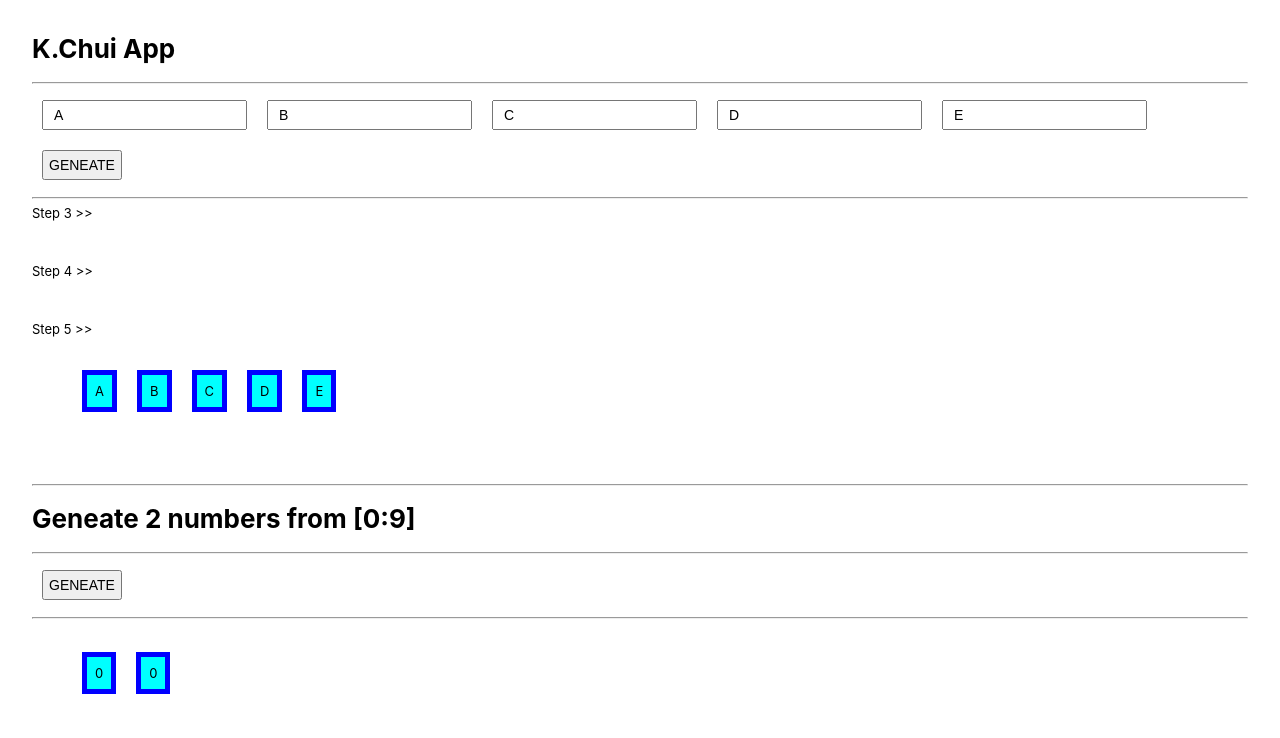
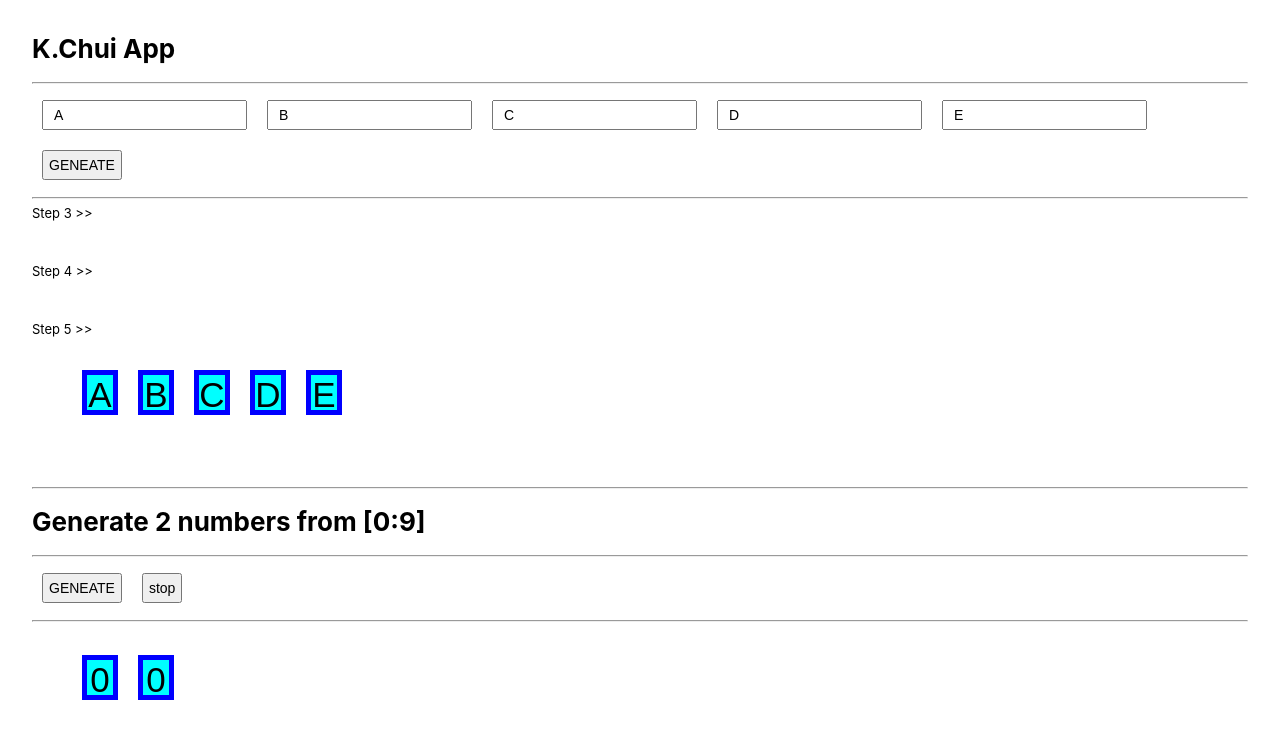
Before and after one commit to chutchaikp/bll, a React (Create React App) app: page / in a window 1280 px wide. Shown: the top 738 px of the page. Built offline with nearby package versions, Linux system fonts and the light colour scheme.

Commit message:
Update counter animation

```diff
--- a/public/index.html
+++ b/public/index.html
@@ -1,14 +1,12 @@
 <!DOCTYPE html>
 <html lang="en">
+
 <head>
   <meta charset="utf-8" />
   <link rel="icon" href="%PUBLIC_URL%/favicon.ico" />
   <meta name="viewport" content="width=device-width, initial-scale=1" />
   <meta name="theme-color" content="#000000" />
-    <meta
-      name="description"
-      content="Web site created using create-react-app"
-    />
+  <meta name="description" content="Web site created using create-react-app" />
   <link rel="apple-touch-icon" href="%PUBLIC_URL%/logo192.png" />
   <!--
       manifest.json provides metadata used when your web app is installed on a
@@ -24,8 +22,9 @@
       work correctly both with client-side routing and a non-root public URL.
       Learn how to configure a non-root public URL by running `npm run build`.
     -->
-    <title>React App</title>
+  <title>K Chui App</title>
 </head>
+
 <body>
   <noscript>You need to enable JavaScript to run this app.</noscript>
   <div id="root"></div>
@@ -40,4 +39,5 @@
       To create a production bundle, use `npm run build` or `yarn build`.
     -->
 </body>
+
 </html>
--- a/src/App.css
+++ b/src/App.css
@@ -15,7 +15,19 @@ ul > li {
   background-color: aqua;
   margin: 20px 10px;
   border: 5px solid blue;
+  width: 20px;
+  height: 20px;
+  display: flex;
+  justify-content: center;
+  align-items: center;
+  font-family: fantasy;
+  font-size: 35px;
+  padding-top: 10px;
+  padding-bottom: 5px;
+  padding-left: 3px;
+  padding-right: 3px;
 }
+
 input {
   font-size: 14px;
   margin: 10px;
--- a/src/App.tsx
+++ b/src/App.tsx
@@ -1,6 +1,9 @@
+// import { randomBytes } from 'crypto';
 import React, { useState } from 'react';
 
 import './App.css';
+
+let timer: any = null;
 
 function App() {
   const [one, setOne] = useState('A')
@@ -11,12 +14,12 @@ function App() {
 
   const [step3, setStep3] = useState<string[]>([])
   const [step4, setStep4] = useState<string[]>([])
-  const [step5, setStep5] = useState<string[]>([])
+  // const [step5, setStep5] = useState<string[]>([])
 
   //
+  // const [timer, setTimer] = useState<any>()
   const [first, setFirst] = useState(0)
   const [second, setSecond] = useState(0)
-
 
   const getRandomInt = (min: number, max: number) => {
     min = Math.ceil(min);
@@ -52,7 +55,6 @@ function App() {
       return [...results]
     })
   }
-
 
   const gen4 = () => {
     // init 5 items - // ramdom result 3 items
@@ -92,17 +94,19 @@ function App() {
     gen4()
   }
 
-  const gen2Numbers = () => {
+  // timer utility
+  const handleStartTimer = () => {
+    timer = setInterval(() => {
+      let num: number = getRandomInt(0, 9)
+      setFirst(num)
+      num = getRandomInt(0, 9)
+      setSecond(num)
+    }, 20);
+  }
 
-    // gen first
-    let ranFirstNumber: number = getRandomInt(0, 9)
-
-    // gen second
-    let ranSecondNumber: number = getRandomInt(0, 9)
-
-    setFirst(ranFirstNumber)
-    setSecond(ranSecondNumber)
-
+  const handleStopTimer = () => {
+    clearInterval(timer);
+    timer = null;
   }
 
   return (
@@ -134,7 +138,7 @@ function App() {
       Step 3 {'>>'}
       <ul >
         {step3.map((x: string) => {
-          return <li >{x} </li>
+          return <li key={x + '1'} >{x} </li>
         })}
       </ul>
 
@@ -143,7 +147,7 @@ function App() {
       Step 4 {'>>'}
       <ul >
         {step4.map((x: string) => {
-          return <li >{x} </li>
+          return <li key={x + '2'} >{x} </li>
         })}
       </ul>
       <br />
@@ -151,13 +155,13 @@ function App() {
       Step 5 {'>>'}
       <ul >
         {[one, two, three, four, five].map((x: string) => {
-          return <li >{x} </li>
+          return <li key={x + '3'} >{x} </li>
         })}
       </ul>
 
       <br /><br />
       <hr />
-      <h1>      Geneate 2 numbers from [0:9]</h1>
+      <h1>      Generate 2 numbers from [0:9]</h1>
       <hr />
       <button type="submit"
         style={{
@@ -166,14 +170,24 @@ function App() {
           padding: '5px',
         }}
         onClick={() => {
-          gen2Numbers()
+          handleStartTimer();
         }
         }>GENEATE</button>
+      <button type="submit"
+        style={{
+          fontSize: '14px',
+          margin: '10px',
+          padding: '5px',
+        }}
+        onClick={() => {
+          handleStopTimer();
+        }
+        }>stop</button>
 
       <hr />
       <ul >
-        {[first, second].map((x: number) => {
-          return <li >{x} </li>
+        {[first, second].map((x: number, idx: number) => {
+          return <li key={idx} >{x} </li>
         })}
       </ul>
 
```
Lines whose indentation alone changed are shown as unchanged.
